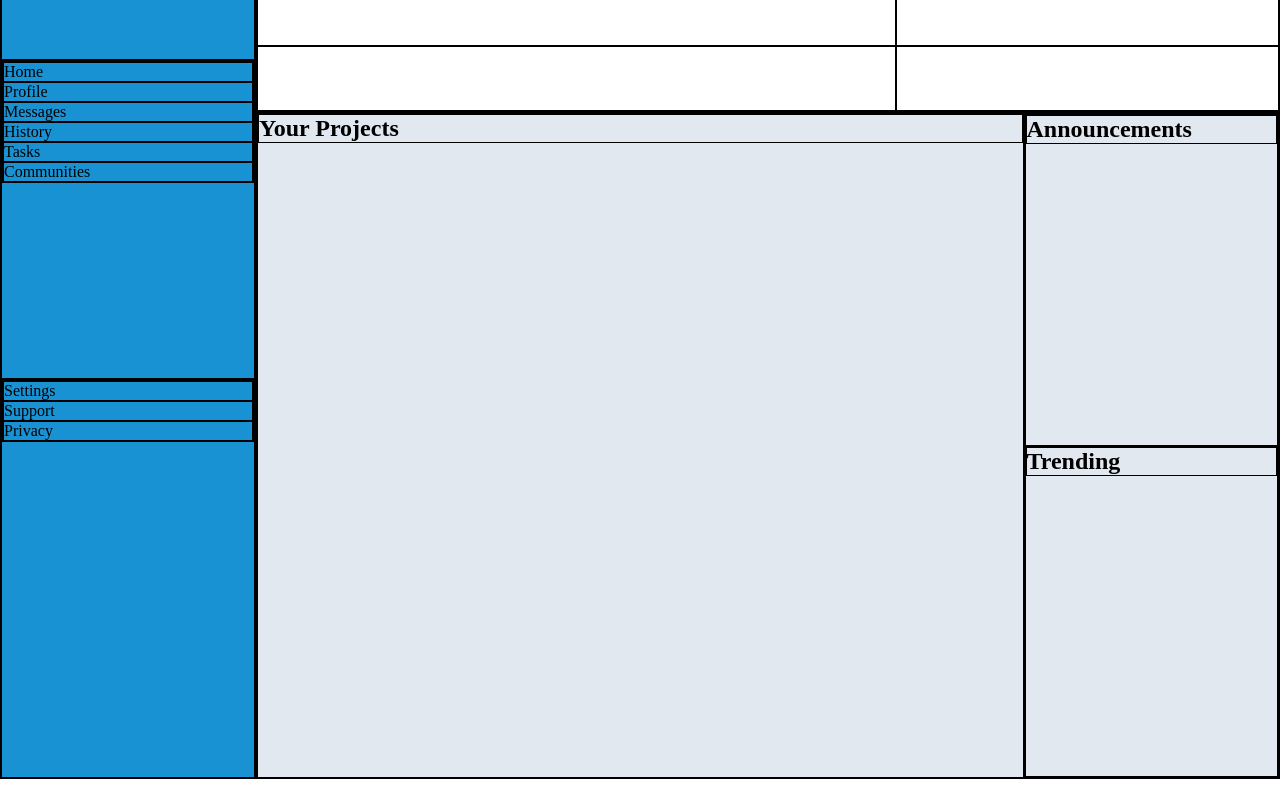
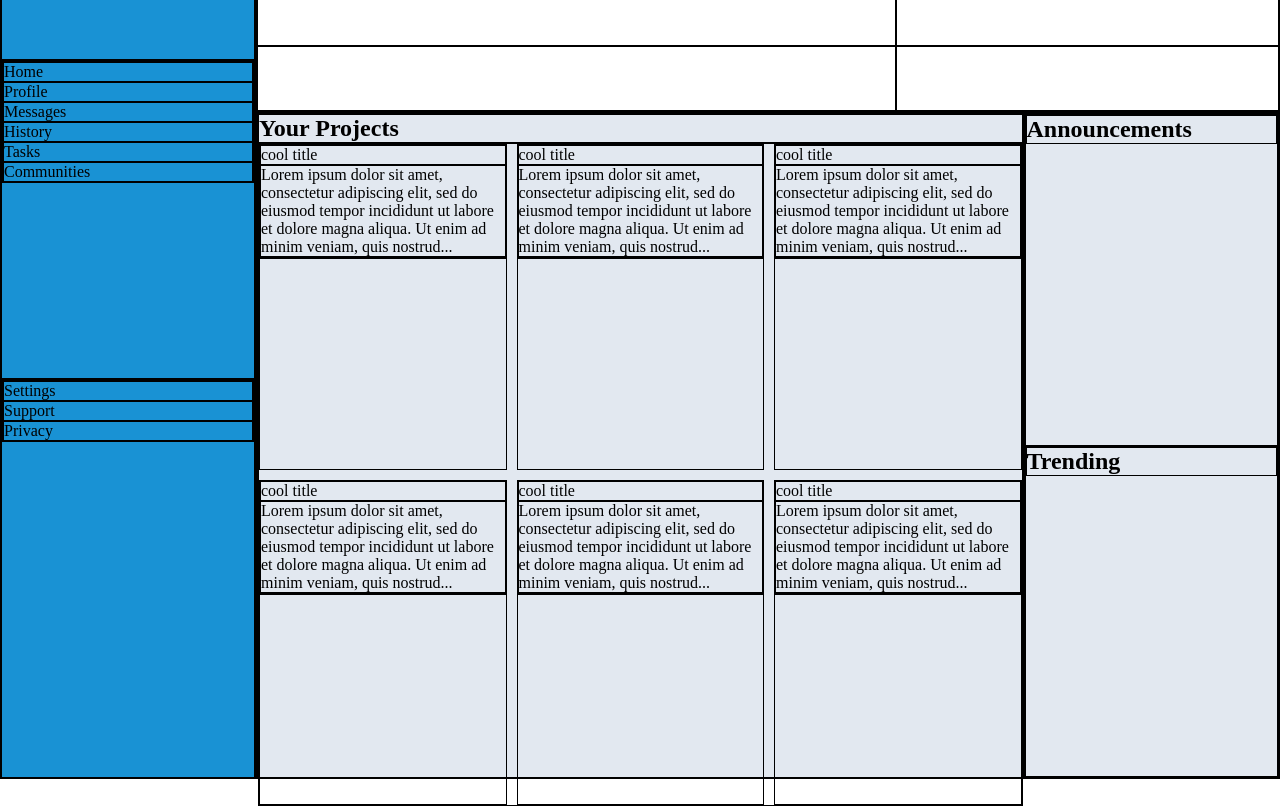
Before and after one commit to kvnok/old_odin_admin_dashboard, a plain HTML site: page index.html in a window 1280 px wide. Shown: the part 21-827 px from the top of the page. Before the commit the page ends 800 px from the top, so only its background shows below. Drawn offline with Linux system fonts and the light colour scheme.

Commit message:
thinking and mental planning

```diff
--- a/index.html
+++ b/index.html
@@ -52,12 +52,62 @@
     <div class="content">
       <div class="projects">
         <h2>Your Projects</h2>
-        <!-- card -->
-        <!-- card -->
-        <!-- card -->
-        <!-- card -->
-        <!-- card -->
-        <!-- card -->
+        <div class="cards">
+          <div class="card">
+            <p class="title">cool title</p>
+            <p>Lorem ipsum dolor sit amet, consectetur adipiscing elit, sed do eiusmod tempor incididunt ut labore et dolore magna aliqua. Ut enim ad minim veniam, quis nostrud...</p>
+            <div class="card_icons">
+              <!-- star icon -->
+              <!-- watch icon -->
+              <!-- share icon -->
+            </div>
+          </div>
+          <div class="card">
+            <p class="title">cool title</p>
+            <p>Lorem ipsum dolor sit amet, consectetur adipiscing elit, sed do eiusmod tempor incididunt ut labore et dolore magna aliqua. Ut enim ad minim veniam, quis nostrud...</p>
+            <div class="card_icons">
+              <!-- star icon -->
+              <!-- watch icon -->
+              <!-- share icon -->
+          </div>
+        </div>
+        <div class="card">
+          <p class="title">cool title</p>
+          <p>Lorem ipsum dolor sit amet, consectetur adipiscing elit, sed do eiusmod tempor incididunt ut labore et dolore magna aliqua. Ut enim ad minim veniam, quis nostrud...</p>
+          <div class="card_icons">
+            <!-- star icon -->
+            <!-- watch icon -->
+            <!-- share icon -->
+          </div>
+        </div>
+        <div class="card">
+          <p class="title">cool title</p>
+          <p>Lorem ipsum dolor sit amet, consectetur adipiscing elit, sed do eiusmod tempor incididunt ut labore et dolore magna aliqua. Ut enim ad minim veniam, quis nostrud...</p>
+          <div class="card_icons">
+            <!-- star icon -->
+            <!-- watch icon -->
+            <!-- share icon -->
+          </div>
+        </div>
+        <div class="card">
+          <p class="title">cool title</p>
+          <p>Lorem ipsum dolor sit amet, consectetur adipiscing elit, sed do eiusmod tempor incididunt ut labore et dolore magna aliqua. Ut enim ad minim veniam, quis nostrud...</p>
+          <div class="card_icons">
+            <!-- star icon -->
+            <!-- watch icon -->
+            <!-- share icon -->
+          </div>
+        </div>
+        <div class="card">
+          <p class="title">cool title</p>
+          <p>Lorem ipsum dolor sit amet, consectetur adipiscing elit, sed do eiusmod tempor incididunt ut labore et dolore magna aliqua. Ut enim ad minim veniam, quis nostrud...</p>
+          <div class="card_icons">
+            <!-- star icon -->
+            <!-- watch icon -->
+            <!-- share icon -->
+          </div>
+        </div>
+      </div>
     </div>
       <div class="current">
         <div class="announcements">
--- a/styles.css
+++ b/styles.css
@@ -2,6 +2,11 @@
   margin: 0;
   padding: 0;
   box-sizing: border-box;
+}
+
+body {
+  /* height: 100vh; */
+  /* width: 100vw; */
 }
 
 .container * {
@@ -61,8 +66,12 @@
   grid-template-rows: 1fr;
 }
 
-.projects {
-  /* grid-area: 1/; */
+.projects .cards{
+  display: grid;
+  grid-template-columns: 1fr 1fr 1fr;
+  /* justify-content: space-around; */
+  height: 100%;
+  gap: 10px;
 }
 
 .current {
```
Lines whose indentation alone changed are shown as unchanged.
